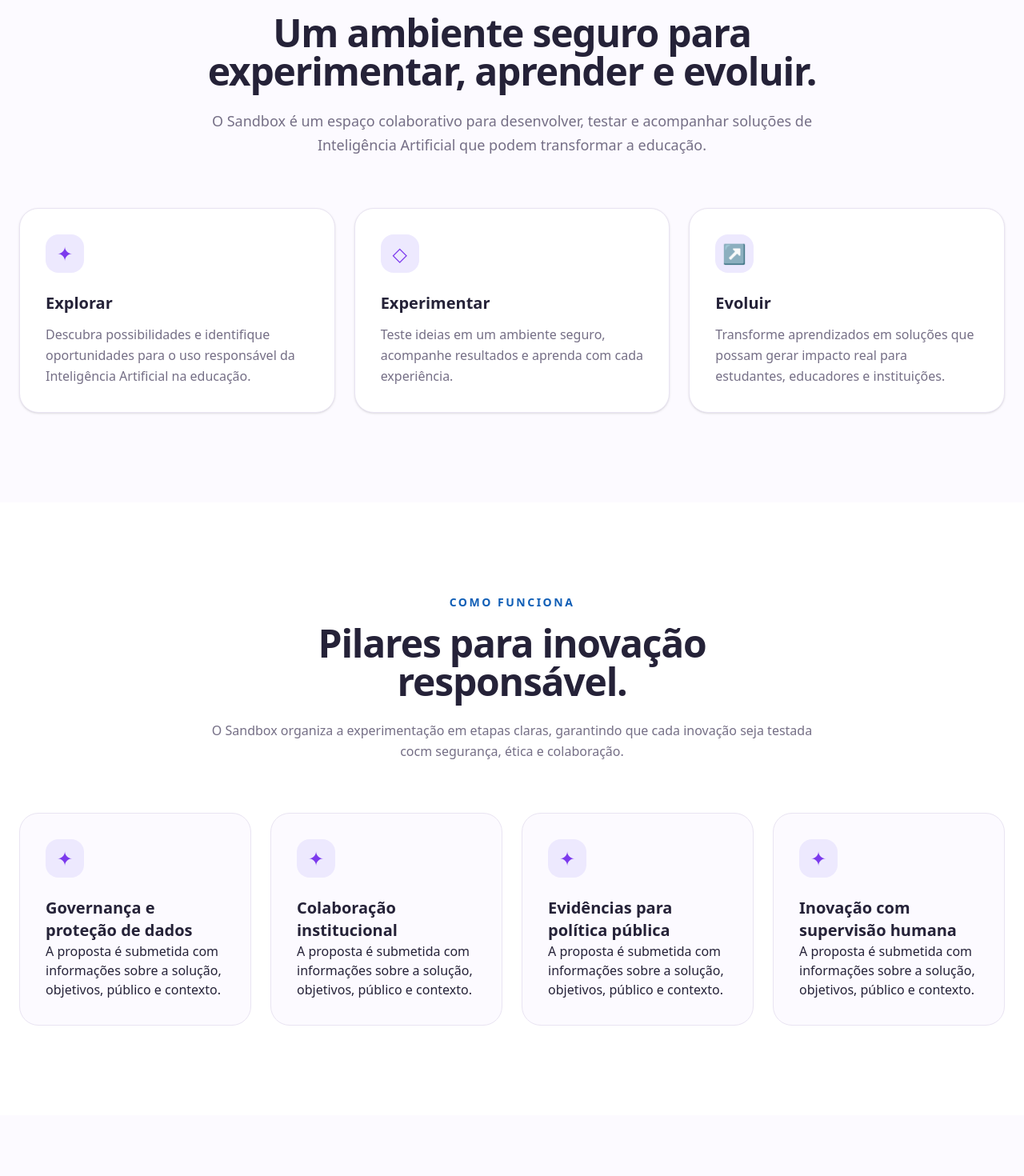
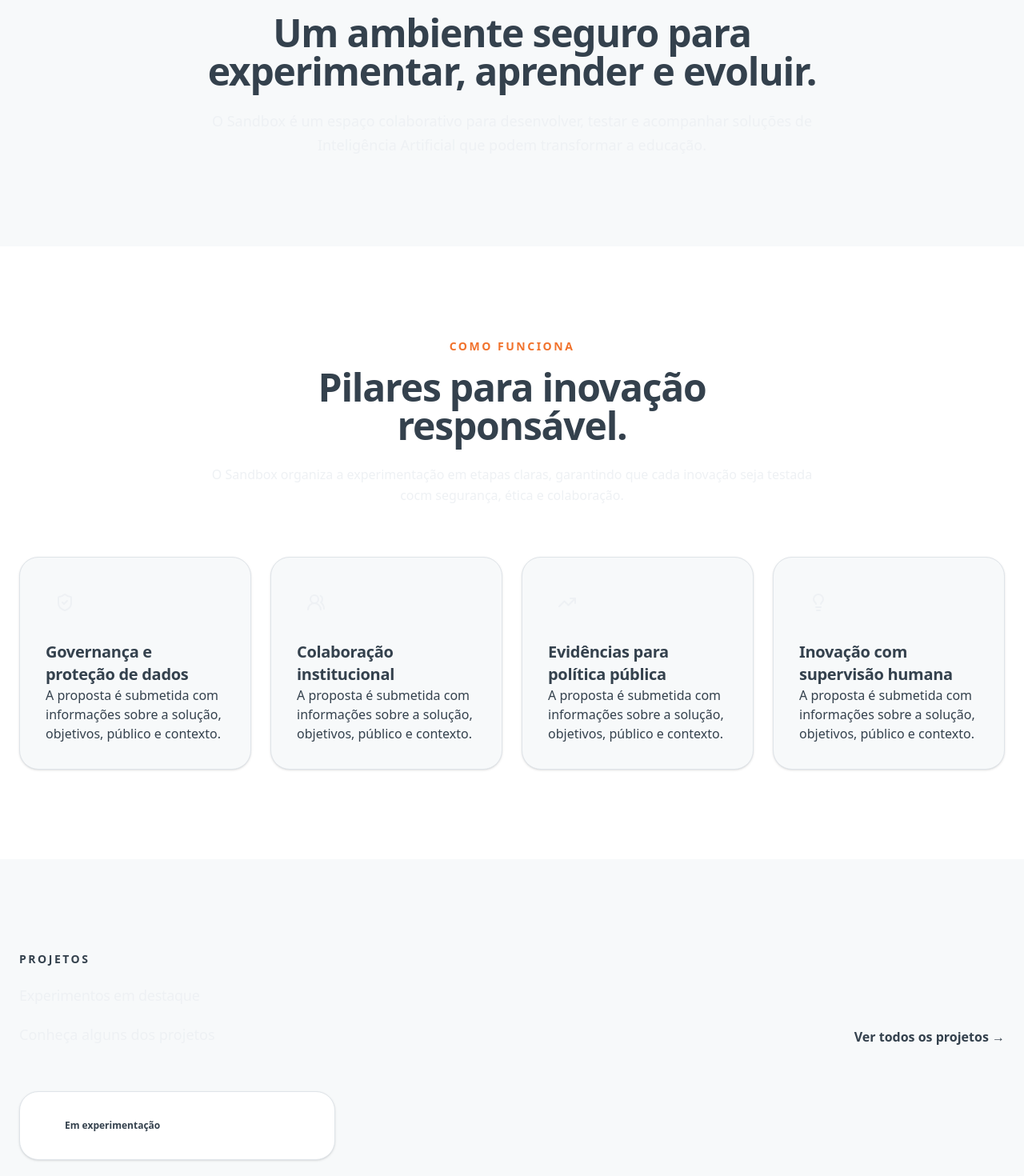
Before and after one commit to beatnees/sandbox, a Next.js app: page /sandbox/ in a window 1280 px wide. Shown: the part 1160-2630 px from the top of the page at 80% size. Before the commit the page ends 2554 px from the top, so only its background shows below. Built offline with nearby package versions, Linux system fonts and the light colour scheme.

Commit message:
atualiza landing page

```diff
--- a/app/globals.css
+++ b/app/globals.css
@@ -1,39 +1,133 @@
 @import "tailwindcss";
 
+@custom-variant dark (&:is(.dark *));
+
+@theme inline {
+  /* Radius */
+  --radius-sm: calc(var(--radius) - 4px);
+  --radius-md: calc(var(--radius) - 2px);
+  --radius-lg: var(--radius);
+  --radius-xl: calc(var(--radius) + 4px);
+  --radius-2xl: calc(var(--radius) + 8px);
+  --radius-3xl: calc(var(--radius) + 12px);
+
+  /* Fontes do Next */
+  --font-display: var(--font-sora), ui-sans-serif, system-ui, sans-serif;
+  --font-sans: var(--font-manrope), ui-sans-serif, system-ui, sans-serif;
+
+  /* Cores */
+  --color-background: var(--background);
+  --color-foreground: var(--foreground);
+
+  --color-surface: var(--surface);
+
+  --color-card: var(--card);
+  --color-card-foreground: var(--card-foreground);
+
+  --color-primary: var(--primary);
+  --color-primary-foreground: var(--primary-foreground);
+  --color-primary-soft: var(--primary-soft);
+
+  --color-secondary: var(--secondary);
+  --color-secondary-foreground: var(--secondary-foreground);
+
+  --color-muted: var(--muted);
+  --color-muted-foreground: var(--muted-foreground);
+
+  --color-accent: var(--accent);
+  --color-accent-foreground: var(--accent-foreground);
+  --color-accent-soft: var(--accent-soft);
+
+  --color-success: var(--success);
+  --color-success-foreground: var(--success-foreground);
+  --color-success-soft: var(--success-soft);
+
+  --color-warning: var(--warning);
+  --color-warning-foreground: var(--warning-foreground);
+  --color-warning-soft: var(--warning-soft);
+
+  --color-destructive: var(--destructive);
+  --color-destructive-foreground: var(--destructive-foreground);
+  --color-destructive-soft: var(--destructive-soft);
+
+  --color-border: var(--border);
+  --color-input: var(--input);
+  --color-ring: var(--ring);
+
+  /* Sombras */
+  --shadow-card:
+    0 1px 2px rgb(34 46 58 / 5%), 0 8px 24px -12px rgb(34 46 58 / 20%);
+
+  --shadow-lift:
+    0 2px 4px rgb(34 46 58 / 8%), 0 18px 40px -18px rgb(34 46 58 / 28%);
+}
+
 :root {
+  --radius: 0.75rem;
+
   /* Fundos */
-  --background: #fcfaff;
+  --background: #f7f9fa;
   --surface: #ffffff;
 
-  /* Texto */
-  --foreground: #252238;
-  --muted: #756f86;
-  --t-white: #ffffff;
+  /* Texto - suavizado */
+  --foreground: #34414d;
 
-  /* Identidades */
-  --primary: #7c3aed;
-  --primary-light: #ede9fe;
-  --primary-dark: #5b21b6;
+  /* Cards */
+  --card: #ffffff;
+  --card-foreground: #34414d;
 
-  --secondary: #ec4899;
-  --secondary-light: #fce7f3;
-  --secondary-dark: #be185d;
+  /* Laranja principal */
+  --primary: #f1722c;
+  --primary-foreground: #ffffff;
+  --primary-soft: #fff0e8;
 
-  --blue: #0f5eb6;
-  --blue-light: #e8f2ff;
-  --blue-dark: #123a72;
+  /* Cinza claro */
+  --secondary: #eef1f4;
+  --secondary-foreground: #34414d;
 
-  /* Status */
-  --success: #22a06b;
-  --warning: #d99a24;
-  --danger: #dc4a4a;
+  --muted: #eef1f4;
+  --muted-foreground: #687582;
 
-  /* Interfaces */
-  --border: #e9e4f2;
+  /* Vinho */
+  --accent: #bf0436;
+  --accent-foreground: #ffffff;
+  --accent-soft: #fbe3e8;
+
+  /* Verde petróleo */
+  --success: #04665c;
+  --success-foreground: #ffffff;
+  --success-soft: #d9ecea;
+
+  /* Amarelo */
+  --warning: #f2ac29;
+  --warning-foreground: #34414d;
+  --warning-soft: #fdf1d8;
+
+  /* Vermelho */
+  --destructive: #ed2129;
+  --destructive-foreground: #ffffff;
+  --destructive-soft: #fce3e4;
+
+  /* Interface */
+  --border: #dfe4e9;
+  --input: #dfe4e9;
+  --ring: #f1722c;
+
+  /* Gradientes */
+  --gradient-hero: linear-gradient(
+    135deg,
+    #44515d 0%,
+    #f1722c 48%,
+    #bf0436 78%,
+    #73144a 100%
+  );
+
+  --gradient-panel: linear-gradient(140deg, #fff4ed, #fff8f3);
 }
 
+@layer base {
   * {
-  box-sizing: border-box;
+    border-color: var(--color-border);
   }
 
   html {
@@ -42,9 +136,10 @@ html {
 
   body {
     margin: 0;
-  background: var(--background);
-  color: var(--foreground);
-  font-family: var(--font-manrope), sans-serif;
+    background-color: var(--color-background);
+    color: var(--color-foreground);
+    font-family: var(--font-sans);
+    -webkit-font-smoothing: antialiased;
   }
 
   h1,
@@ -53,7 +148,8 @@ h3,
   h4,
   h5,
   h6 {
-  font-family: var(--font-sora), sans-serif;
+    font-family: var(--font-display);
+    letter-spacing: -0.015em;
   }
 
   button,
@@ -62,3 +158,23 @@ select,
   textarea {
     font-family: inherit;
   }
+}
+
+@utility bg-gradient-hero {
+  background-image: var(--gradient-hero);
+}
+
+@utility bg-gradient-panel {
+  background-image: var(--gradient-panel);
+}
+
+@utility card-hover {
+  transition:
+    transform 200ms ease,
+    box-shadow 200ms ease;
+
+  &:hover {
+    transform: translateY(-2px);
+    box-shadow: var(--shadow-lift);
+  }
+}
--- a/app/page.tsx
+++ b/app/page.tsx
@@ -1,13 +1,14 @@
 import Header from "@/components/layout/Header";
+import { ShieldCheck, TrendingUp, Lightbulb, UsersRound } from "lucide-react";
 
 export default function Home() {
   return (
     <>
       <Header />
 
-      <main className="bg-(--background)">
-        {/* HERO */}
-        <section className="relative overflow-hidden bg-linear-to-br from-(--blue-dark) via-(--blue) to-(--primary) px-6 py-16 text-(--surface) md:py-24">
+      <main className="bg-background)">
+        {/* hero */}
+        <section className="relative overflow-hidden bg-gradient-hero px-6 py-16 text-white md:py-24">
           {/* textura decorativa */}
           <div
             className="
@@ -26,7 +27,7 @@ export default function Home() {
               <div>
                 {/* Badge */}
                 <div className="inline-flex items-center gap-2 rounded-full border border-white/30 bg-white/10 px-4 py-2 backdrop-blur-sm">
-                  <span className="h-2 w-2 rounded-full bg-(--secondary)" />
+                  <span className="h-2 w-2 rounded-full bg-secondary" />
 
                   <span className="text-sm font-semibold text-white">
                     Ciclo 2026
@@ -46,10 +47,9 @@ export default function Home() {
 
                 {/* Botões */}
                 <div className="mt-10 flex flex-col gap-4 sm:flex-row">
-                  <button className="rounded-2xl bg-white px-7 py-4 font-semibold text-(--blue) shadow-lg transition hover:-translate-y-1 hover:shadow-xl">
+                  <button className="rounded-2xl bg-white px-7 py-4 font-semibold text-primary shadow-lg transition hover:-translate-y-1 hover:shadow-xl">
                     Acessar plataforma →
                   </button>
-
                   <a
                     href="#sobre"
                     className="rounded-2xl border border-white/30 bg-white/10 px-7 py-4 text-center font-semibold text-white backdrop-blur-sm transition hover:bg-white/20"
@@ -61,19 +61,19 @@ export default function Home() {
 
               {/* PAINEL */}
               <div className="relative">
-                <div className="rounded-4xl border border-(--border) bg-(--surface) p-6 text-(--foreground) shadow-2xl sm:p-8 md:p-10">
+                <div className="rounded-4xl border border-border bg-card p-6 text-card-foreground shadow-2xl sm:p-8 md:p-10">
                   {/* Topo do painel */}
                   <div className="flex items-center gap-4">
-                    <div className="flex h-14 w-14 shrink-0 items-center justify-center rounded-2xl bg-(--blue) text-2xl text-white">
+                    <div className="flex h-14 w-14 shrink-0 items-center justify-center rounded-2xl bg-primary text-2xl text-primary-foreground">
                       ✦
                     </div>
 
                     <div>
-                      <h2 className="text-lg font-bold text-(--foreground) sm:text-xl">
+                      <h2 className="text-lg font-bold text-foreground sm:text-xl">
                         Sandbox Regulatório
                       </h2>
 
-                      <p className="mt-1 text-sm text-(--muted)">
+                      <p className="mt-1 text-sm text-muted-foreground">
                         Inteligência Artificial na Educação
                       </p>
                     </div>
@@ -82,17 +82,17 @@ export default function Home() {
                   {/* Lista */}
                   <div className="mt-8 space-y-5">
                     <div className="flex items-start gap-3">
-                      <div className="mt-0.5 flex h-6 w-6 shrink-0 items-center justify-center rounded-full border-2 border-(--success) text-xs font-bold text-(--success)">
+                      <div className="mt-0.5 flex h-6 w-6 shrink-0 items-center justify-center rounded-full border-2 border-success text-xs font-bold text-success">
                         ✓
                       </div>
 
-                      <p className="leading-relaxed text-(--foreground)">
+                      <p className="leading-relaxed text-foreground">
                         Experimentação responsável em ambientes educacionais.
                       </p>
                     </div>
 
                     <div className="flex items-start gap-3">
-                      <div className="mt-0.5 flex h-6 w-6 shrink-0 items-center justify-center rounded-full border-2 border-(--success) text-xs font-bold text-(--success)">
+                      <div className="mt-0.5 flex h-6 w-6 shrink-0 items-center justify-center rounded-full border-2 border-success text-xs font-bold text-(--success)">
                         ✓
                       </div>
 
@@ -126,7 +126,7 @@ export default function Home() {
                   </div>
 
                   {/* Botão interno */}
-                  <button className="mt-8 w-full rounded-2xl bg-(--blue) px-6 py-4 font-semibold text-white transition hover:bg-(--blue-dark)">
+                  <button className="mt-8 w-full rounded-2xl bg-primary px-6 py-4 font-semibold text-primary-foreground transition hover:brightness-95">
                     Conheça a plataforma
                   </button>
                 </div>
@@ -169,88 +169,40 @@ export default function Home() {
         </section>
 
         {/* SOBRE */}
-        <section id="sobre" className="bg-(--background) px-6 py-20 md:py-28">
+        <section id="sobre" className="bg-background px-6 py-20 md:py-28">
           <div className="mx-auto max-w-7xl">
             {/* cabeçalho */}
             <div className="mx-auto max-w-3xl text-center">
-              <span className="text-sm font-semibold uppercase tracking-widest text-(--blue)">
+              <span className="text-sm font-semibold uppercase tracking-widest text-primary">
                 Sobre o Sandbox
               </span>
 
-              <h2 className="mt-4 text-3xl font-bold tracking-tight text-(--foreground) md:text-5xl">
+              <h2 className="mt-4 text-3xl font-bold tracking-tight text-foreground md:text-5xl">
                 Um ambiente seguro para experimentar, aprender e evoluir.{" "}
               </h2>
 
-              <p className="mt-6 text-lg leading-relaxed text-(--muted)">
+              <p className="mt-6 text-lg leading-relaxed text-muted">
                 O Sandbox é um espaço colaborativo para desenvolver, testar e
                 acompanhar soluções de Inteligência Artificial que podem
                 transformar a educação.
               </p>
             </div>
-
-            {/* cards */}
-            <div className="mt-16 grid gap-6 md:grid-cols-3">
-              {/* card 1 */}
-              <div className="rounded-3xl border border-(--border) bg-(--surface) p-8 shadow-sm transition hover:-translate-y-1 hover:shadow-lg">
-                <div className="flex h-12 w-12 items-center justify-center rounded-2xl bg-(--primary-light) text-2xl text-(--primary)">
-                  ✦
-                </div>
-                <h3 className="mt-6 text-xl font-bold text-(--foreground)">
-                  Explorar
-                </h3>
-                <p className="mt-3 leading-relaxed text-(--muted)">
-                  Descubra possibilidades e identifique oportunidades para o uso
-                  responsável da Inteligência Artificial na educação.
-                </p>
-              </div>
-
-              {/* card 2 */}
-              <div className="rounded-3xl border border-(--border) bg-(--surface) p-8 shadow-sm transition hover:-translate-y-1 hover:shadow-lg">
-                <div className="flex h-12 w-12 items-center justify-center rounded-2xl bg-(--primary-light) text-2xl text-(--primary)">
-                  ◇
-                </div>
-                <h3 className="mt-6 text-xl font-bold text-(--foreground)">
-                  Experimentar
-                </h3>
-                <p className="mt-3 leading-relaxed text-(--muted)">
-                  Teste ideias em um ambiente seguro, acompanhe resultados e
-                  aprenda com cada experiência.
-                </p>
-              </div>
-
-              {/* card 3 */}
-              <div className="rounded-3xl border border-(--border) bg-(--surface) p-8 shadow-sm transition hover:-translate-y-1 hover:shadow-lg">
-                <div className="flex h-12 w-12 items-center justify-center rounded-2xl bg-(--primary-light) text-2xl text-(--primary)">
-                  ↗
-                </div>
-                <h3 className="mt-6 text-xl font-bold text-(--foreground)">
-                  Evoluir
-                </h3>
-                <p className="mt-3 leading-relaxed text-(--muted)">
-                  Transforme aprendizados em soluções que possam gerar impacto
-                  real para estudantes, educadores e instituições.
-                </p>
-              </div>
-            </div>
           </div>
         </section>
 
         {/* como funciona */}
-        <section
-          id="como-funciona"
-          className="bg-(--surface) px-6 py-20 md:py-28"
-        >
+        <section id="como-funciona" className="bg-surface px-6 py-20 md:py-28">
           <div className="mx-auto max-w-7xl">
             {/* cabeçalho */}
             <div className="mx-auto max-w-3xl text-center">
-              <span className="text-sm font-semibold uppercase tracking-[0.18em] text-(--blue)">
+              <span className="text-sm font-semibold uppercase tracking-[0.18em] text-primary">
                 Como funciona
               </span>
 
-              <h2 className="mt-4 text-3xl font-bold tracking-tight text-(--foreground) md:text-5xl">
+              <h2 className="mt-4 text-3xl font-bold tracking-tight text-foreground md:text-5xl">
                 Pilares para inovação responsável.
               </h2>
-              <p className="mt-6 text-l leading-relaxed text-(--muted)">
+              <p className="mt-6 text-l leading-relaxed text-muted">
                 O Sandbox organiza a experimentação em etapas claras, garantindo
                 que cada inovação seja testada cocm segurança, ética e
                 colaboração.
@@ -260,12 +212,12 @@ export default function Home() {
             {/* pilares */}
             <div className="mt-16 grid gap-6 md:grid-cols-2 xl:grid-cols-4">
               {/* pilar 1 */}
-              <div className="relative rounded-3xl border border-(--border) bg-(--background) p-8">
-                <div className="flex h-12 w-12 items-center justify-center rounded-2xl bg-(--primary-light) text-2xl text-(--primary)">
-                  ✦
+              <div className="relative rounded-3xl border border-border bg-background p-8 shadow-sm transition hover:translate-y-1 hover:shadow-lg">
+                <div className="flex h-12 w-12 items-center justify-center rounded-2xl bg-(--primary-light) text-2xl text-secondary">
+                  <ShieldCheck size={24} strokeWidth={2} />
                 </div>
 
-                <h3 className="mt-6 text-xl font-bold text-(--foreground)">
+                <h3 className="mt-6 text-xl font-bold text-foreground">
                   Governança e proteção de dados
                 </h3>
                 <p>
@@ -275,9 +227,9 @@ export default function Home() {
               </div>
 
               {/* pilar 2 */}
-              <div className="relative rounded-3xl border border-(--border) bg-(--background) p-8">
-                <div className="flex h-12 w-12 items-center justify-center rounded-2xl bg-(--primary-light) text-2xl text-(--primary)">
-                  ✦
+              <div className="relative rounded-3xl border border-(--border) bg-(--background) p-8 shadow-sm transition hover:translate-y-1 hover:shadow-lg">
+                <div className="flex h-12 w-12 items-center justify-center rounded-2xl bg-(--primary-light) text-2xl text-(--secondary)">
+                  <UsersRound size={24} strokeWidth={2} />
                 </div>
 
                 <h3 className="mt-6 text-xl font-bold text-(--foreground)">
@@ -291,9 +243,9 @@ export default function Home() {
 
               {/* etapa 3 */}
 
-              <div className="relative rounded-3xl border border-(--border) bg-(--background) p-8">
-                <div className="flex h-12 w-12 items-center justify-center rounded-2xl bg-(--primary-light) text-2xl text-(--primary)">
-                  ✦
+              <div className="relative rounded-3xl border border-(--border) bg-(--background) p-8 shadow-sm transition hover:translate-y-1 hover:shadow-lg">
+                <div className="flex h-12 w-12 items-center justify-center rounded-2xl bg-(--primary-light) text-2xl text-(--secondary)">
+                  <TrendingUp size={24} strokeWidth={2} />
                 </div>
 
                 <h3 className="mt-6 text-xl font-bold text-(--foreground)">
@@ -307,9 +259,9 @@ export default function Home() {
 
               {/* etapa 4 */}
 
-              <div className="relative rounded-3xl border border-(--border) bg-(--background) p-8">
-                <div className="flex h-12 w-12 items-center justify-center rounded-2xl bg-(--primary-light) text-2xl text-(--primary)">
-                  ✦
+              <div className="relative rounded-3xl border border-(--border) bg-(--background) p-8 shadow-sm transition hover:translate-y-1 hover:shadow-lg">
+                <div className="flex h-12 w-12 items-center justify-center rounded-2xl bg-(--primary-light) text-2xl text-(--secondary)">
+                  <Lightbulb size={24} strokeWidth={2} />
                 </div>
 
                 <h3 className="mt-6 text-xl font-bold text-(--foreground)">
@@ -323,6 +275,51 @@ export default function Home() {
             </div>
           </div>
         </section>
+
+        <section
+          id="projetos"
+          className="bg-(--background) px-6 py-20 md:py-28"
+        >
+          <div className="mx-auto max-w-7xl">
+            {/* cabeçalho */}
+            <div className="flex flex-col gap-6 md:flex-row md:items-end md:justify-between">
+              <div className="max-w-2xl">
+                <span className="text-sm font-semibold uppercase tracking-[0.18em] text-(--blue)">
+                  Projetos
+                </span>
+
+                <h2 className="mt-5 text-lg leading-relaxed text-(--muted)">
+                  Experimentos em destaque
+                </h2>
+
+                <p className="mt-5 text-lg leading-relaxed text-(--muted)">
+                  Conheça alguns dos projetos
+                </p>
+              </div>
+              <a
+                href="#"
+                className="font-semibold text-(--blue) transition hover:text-(--blue-dark)"
+              >
+                Ver todos os projetos →
+              </a>
+            </div>
+
+            {/* cards */}
+
+            <div className="mt-14 grid gap-6 lg:grid-cols-3">
+              {/* projeto 1*/}
+              <article className="flez flex-col rounded-3xl border border-(--border) bg-(--surface) p-7 shadow-sm transition hover:translate-y-1 hover:shadow-lg">
+                {/* status */}
+                <div>
+                  <span className="inline-flex items-center gap-2 rounded-full bg-(--blue-light) px-3 py-1.5 text-xs font-semibold text-(--blue)">
+                    <span className="h-2 w-2 rounded-full bg-(--blue)" />
+                    Em experimentação
+                  </span>
+                </div>
+              </article>
+            </div>
+          </div>
+        </section>
       </main>
     </>
   );
--- a/components/layout/Header.tsx
+++ b/components/layout/Header.tsx
@@ -1,3 +1,5 @@
+import { Bot } from "lucide-react";
+
 export default function Header() {
   return (
     <header className="sticky top-0 z-50 w-full border-b border-(--border) bg-(--surface)/95 backdrop-blur">
@@ -5,7 +7,7 @@ export default function Header() {
         {/* Logo */}
         <a href="/sandbox" className="flex items-center gap-3">
           <div className="flex h-11 w-11 items-center justify-center rounded-2xl bg-(--blue) text-xl text-(--t-white) shadow-sm">
-            ✦
+            <Bot size={24} strokeWidth={2} />
           </div>
 
           <div className="flex flex-col sm:block">
```
Lines whose indentation alone changed are shown as unchanged.
